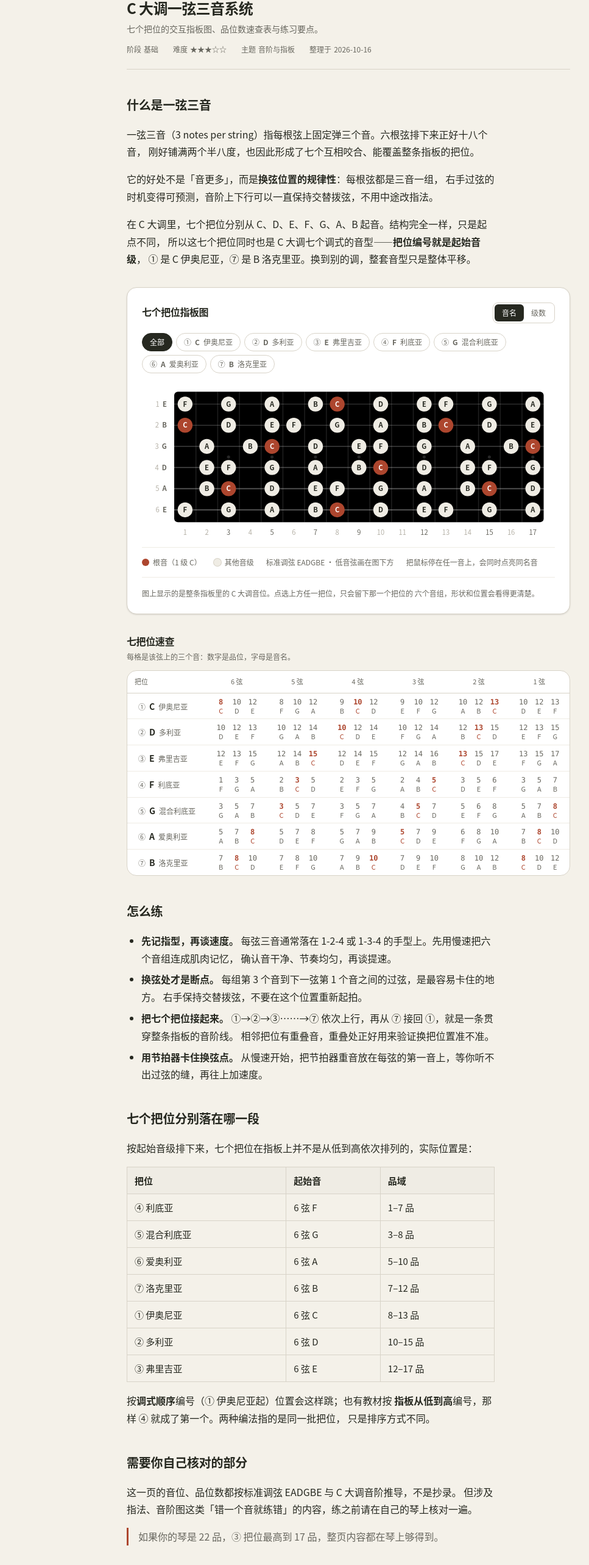
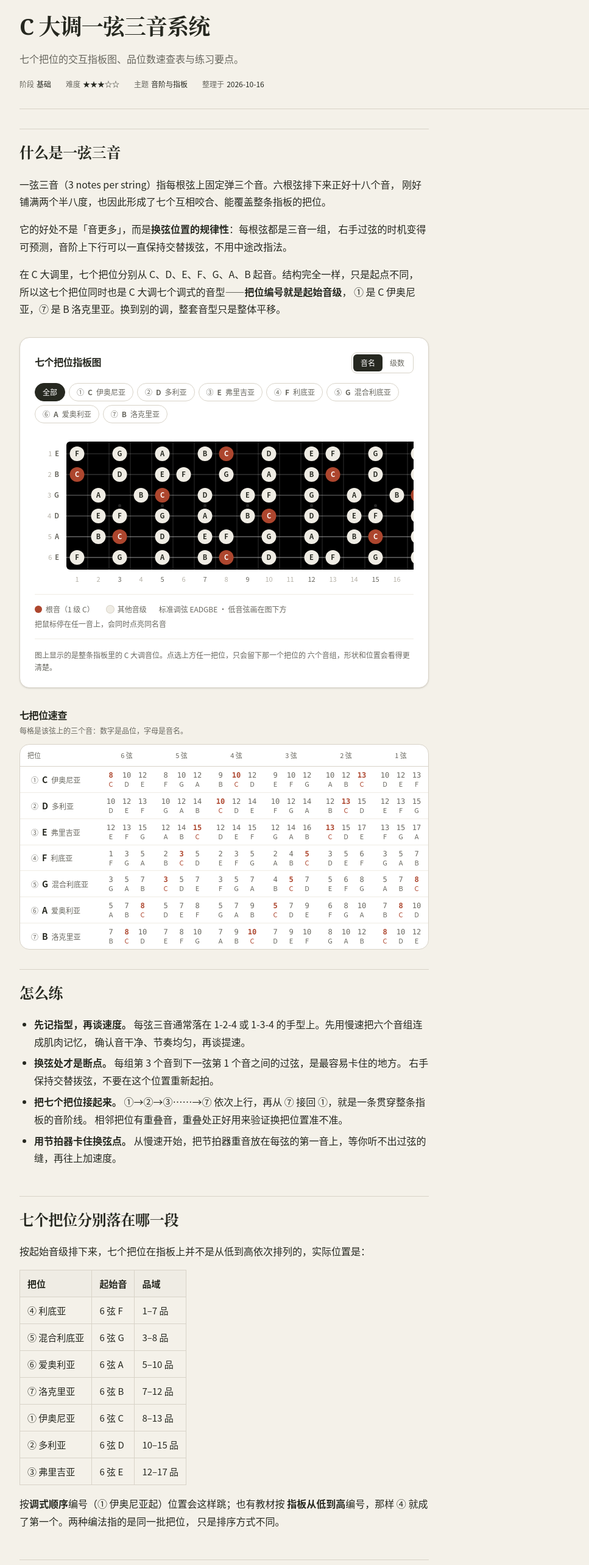
Before and after one commit to passwii/believeboyGuitar, a Next.js app: page /library/c-major-three-notes-per-string in a window 1280 px wide. Shown: the part 150-2716 px from the top of the page at 61% size, without its empty margins (68-1035 px from the left). Built offline with nearby package versions, Linux system fonts and the light colour scheme.

Commit message:
完善资料详情页正文排版与 H2 目录

```diff
--- a/app/library/[slug]/page.tsx
+++ b/app/library/[slug]/page.tsx
@@ -4,7 +4,9 @@ import Link from "next/link";
 import { notFound } from "next/navigation";
 import { lessons } from "@/content/manifest";
 import { LessonWidget } from "@/components/LessonWidget";
+import { LessonTableOfContents } from "@/components/LessonTableOfContents";
 import { splitContentSections } from "@/lib/content-sections";
+import { addLessonHeadingIds, shouldShowLessonToc } from "@/lib/content-toc";
 import { sanitizeContentHtml } from "@/lib/sanitize-content";
 
 export const dynamicParams = false;
@@ -29,41 +31,50 @@ export default async function LessonPage({ params }: { params: Promise<{ slug: s
     "utf8",
   );
   // 正文来自仓库里的 content/lessons/*.html，不是用户输入；渲染前仍按内容约定清一遍。
-  const sections = splitContentSections(sanitizeContentHtml(html));
+  const content = addLessonHeadingIds(sanitizeContentHtml(html));
+  const sections = splitContentSections(content.html);
+  const showToc = shouldShowLessonToc(content.headings);
 
   return (
-    <main className="mx-auto max-w-3xl px-5 py-10">
-      <Link href="/library" className="text-sm text-ink-500 hover:text-accent-700">
+    <main className="mx-auto w-full max-w-[1120px] px-5 py-10 sm:py-14">
+      <Link href="/library" className="text-sm text-ink-muted hover:text-accent">
         ← 资料库
       </Link>
 
-      <header className="mt-4 border-b border-ink-200 pb-6">
-        <h1 className="text-2xl font-semibold tracking-tight">{lesson.title}</h1>
-        <p className="mt-2 text-sm text-ink-700">{lesson.summary}</p>
-        <dl className="mt-4 flex flex-wrap gap-x-6 gap-y-2 text-xs">
+      <header className="mt-6 border-b border-rule pb-8">
+        <h1 className="max-w-[28em] font-display text-3xl font-semibold leading-tight tracking-tight text-balance sm:text-4xl">
+          {lesson.title}
+        </h1>
+        <p className="mt-4 max-w-[42em] text-base leading-[1.8] text-ink-muted">
+          {lesson.summary}
+        </p>
+        <dl className="mt-5 flex flex-wrap gap-x-6 gap-y-2 text-xs">
           <div className="flex gap-1">
-            <dt className="text-ink-500">阶段</dt>
-            <dd className="text-ink-700">{lesson.stage}</dd>
+            <dt className="text-ink-muted">阶段</dt>
+            <dd className="text-ink">{lesson.stage}</dd>
           </div>
           <div className="flex gap-1">
-            <dt className="text-ink-500">难度</dt>
-            <dd className="text-ink-700">
+            <dt className="text-ink-muted">难度</dt>
+            <dd className="text-ink">
               {"★".repeat(lesson.difficulty)}
               {"☆".repeat(5 - lesson.difficulty)}
             </dd>
           </div>
           <div className="flex gap-1">
-            <dt className="text-ink-500">主题</dt>
-            <dd className="text-ink-700">{lesson.topics.join(" / ")}</dd>
+            <dt className="text-ink-muted">主题</dt>
+            <dd className="text-ink">{lesson.topics.join(" / ")}</dd>
           </div>
           <div className="flex gap-1">
-            <dt className="text-ink-500">整理于</dt>
-            <dd className="text-ink-700">{lesson.updatedAt}</dd>
+            <dt className="text-ink-muted">整理于</dt>
+            <dd className="text-ink">{lesson.updatedAt}</dd>
           </div>
         </dl>
       </header>
 
-      <div className="mt-8 space-y-8">
+      <div className={`mt-8 grid gap-8 md:gap-12 ${showToc ? "md:grid-cols-[13rem_minmax(0,1fr)]" : "grid-cols-1"}`}>
+        {showToc && <LessonTableOfContents headings={content.headings} />}
+        <div className="min-w-0 max-w-[42em]">
+          <div className="space-y-8">
             {sections.map((section, index) =>
               section.kind === "prose" ? (
                 <div
@@ -77,10 +88,12 @@ export default async function LessonPage({ params }: { params: Promise<{ slug: s
             )}
           </div>
 
-      <footer className="mt-12 border-t border-ink-200 pt-6 text-xs text-ink-500">
+          <footer className="mt-12 border-t border-rule pt-6 text-xs text-ink-muted">
             <p>来源：{lesson.source}</p>
             {lesson.tags.length > 0 && <p className="mt-1">标签：{lesson.tags.join(" · ")}</p>}
           </footer>
+        </div>
+      </div>
     </main>
   );
 }
--- /dev/null
+++ b/components/LessonTableOfContents.tsx
@@ -0,0 +1,33 @@
+import type { LessonHeading } from "@/lib/content-toc";
+
+export function LessonTableOfContents({ headings }: { headings: LessonHeading[] }) {
+  const links = (
+    <ol className="space-y-1">
+      {headings.map(({ id, title }) => (
+        <li key={id}>
+          <a
+            href={`#${id}`}
+            className="block py-1 text-sm leading-relaxed text-ink-muted underline-offset-4 hover:text-accent hover:underline"
+          >
+            {title}
+          </a>
+        </li>
+      ))}
+    </ol>
+  );
+
+  return (
+    <nav aria-label="本文目录" className="min-w-0 md:sticky md:top-8 md:self-start">
+      <div className="hidden max-h-[calc(100vh-4rem)] overflow-y-auto border-l border-rule pl-4 pr-2 md:block">
+        <p className="mb-3 text-xs font-semibold tracking-widest text-ink">本文目录</p>
+        {links}
+      </div>
+      <details className="border-y border-rule bg-surface px-4 md:hidden">
+        <summary className="cursor-pointer py-3 text-sm font-semibold text-ink">
+          本文目录
+        </summary>
+        <div className="pb-4">{links}</div>
+      </details>
+    </nav>
+  );
+}
--- a/content/content.css
+++ b/content/content.css
@@ -1,21 +1,62 @@
 /* 内容区排版：只作用于 .lesson 内部，正文 HTML 不携带任何样式 */
 .lesson {
-  --lesson-measure: 68ch;
+  --lesson-measure: 42em;
+  min-width: 0;
   max-width: var(--lesson-measure);
   line-height: 1.8;
+  overflow-wrap: anywhere;
 }
 
 .lesson h2 {
-  margin-top: 2.5rem;
-  font-size: 1.25rem;
+  margin-top: 3rem;
+  padding-top: 1rem;
+  border-top: 1px solid var(--color-rule);
+  font-family: var(--font-display);
+  font-size: 1.5rem;
   font-weight: 600;
   letter-spacing: -0.01em;
 }
 
 .lesson h3 {
-  margin-top: 1.75rem;
-  font-size: 1.05rem;
+  margin-top: 2rem;
+  font-size: 1.125rem;
   font-weight: 600;
+}
+
+.lesson h2,
+.lesson h3 {
+  scroll-margin-top: 2rem;
+}
+
+.lesson > h2:first-child {
+  margin-top: 0;
+}
+
+.lesson a {
+  color: var(--color-accent);
+  text-decoration: underline;
+  text-decoration-thickness: 1px;
+  text-underline-offset: 0.2em;
+}
+
+.lesson a:hover {
+  text-decoration-thickness: 2px;
+}
+
+.lesson figure {
+  margin-top: 1.5rem;
+}
+
+.lesson img {
+  display: block;
+  max-width: 100%;
+  height: auto;
+}
+
+.lesson figcaption {
+  margin-top: 0.5rem;
+  font-size: 0.875rem;
+  color: var(--color-ink-muted);
 }
 
 .lesson p,
@@ -50,32 +91,50 @@
 .lesson code {
   font-family: var(--font-mono);
   font-size: 0.9em;
-  background-color: var(--color-ink-100);
+  background-color: var(--color-surface-muted);
   padding: 0.1em 0.35em;
   border-radius: 0.25rem;
 }
 
 .lesson table {
+  display: block;
   width: 100%;
+  max-width: 100%;
+  overflow-x: auto;
   border-collapse: collapse;
   font-size: 0.9375rem;
+  overflow-wrap: normal;
+}
+
+.lesson blockquote {
+  border-left: 3px solid var(--color-accent);
+  background-color: var(--color-surface);
+  padding: 0.75rem 1rem;
+  color: var(--color-ink-muted);
+}
+
+.lesson blockquote > :first-child {
+  margin-top: 0;
+}
+
+@media (max-width: 640px) {
+  .lesson table {
+    display: block;
+    max-width: 100%;
+    overflow-x: auto;
+    overscroll-behavior-x: contain;
+  }
 }
 
 .lesson th,
 .lesson td {
-  border: 1px solid var(--color-ink-200);
+  border: 1px solid var(--color-rule);
   padding: 0.5rem 0.75rem;
   text-align: left;
   vertical-align: top;
 }
 
 .lesson th {
-  background-color: var(--color-ink-100);
+  background-color: var(--color-surface-muted);
   font-weight: 600;
 }
-
-.lesson blockquote {
-  border-left: 3px solid var(--color-accent-600);
-  padding-left: 1rem;
-  color: var(--color-ink-700);
-}
--- /dev/null
+++ b/lib/content-toc.ts
@@ -0,0 +1,51 @@
+export type LessonHeading = { id: string; title: string };
+
+const BASIC_ENTITIES: Record<string, string> = {
+  amp: "&",
+  lt: "<",
+  gt: ">",
+  quot: '"',
+  apos: "'",
+  nbsp: " ",
+};
+
+function headingText(html: string): string {
+  return html
+    .replace(/<[^>]*>/g, "")
+    .replace(
+      /&(#x[0-9a-f]+|#\d+|amp|lt|gt|quot|apos|nbsp);/gi,
+      (entity, value: string) => {
+        if (!value.startsWith("#")) return BASIC_ENTITIES[value.toLowerCase()];
+        const hex = value[1].toLowerCase() === "x";
+        const codePoint = Number.parseInt(value.slice(hex ? 2 : 1), hex ? 16 : 10);
+        return codePoint <= 0x10ffff ? String.fromCodePoint(codePoint) : entity;
+      },
+    )
+    .replace(/\s+/g, " ")
+    .trim();
+}
+
+// 仅处理 sanitizeContentHtml 清理过的仓库正文，非通用 HTML 解析或清理器。
+export function addLessonHeadingIds(html: string): {
+  html: string;
+  headings: LessonHeading[];
+} {
+  const headings: LessonHeading[] = [];
+  const result = html.replace(
+    /<h2\b([^>]*)>([\s\S]*?)<\/h2\s*>/gi,
+    (_, attributes: string, body: string) => {
+      const id = `lesson-heading-${headings.length + 1}`;
+      const withoutId = attributes
+        .replace(/\sid\s*=\s*(?:"[^"]*"|'[^']*'|[^\s>]+)/gi, "")
+        .trimEnd();
+      headings.push({ id, title: headingText(body) });
+      return `<h2${withoutId} id="${id}">${body}</h2>`;
+    },
+  );
+
+  return { html: result, headings };
+}
+
+export function shouldShowLessonToc(headings: LessonHeading[]): boolean {
+  return headings.length >= 6;
+}
```
Also changed, not shown: 1 other file (tests, documents, lock files or other folders). Lines whose indentation alone changed are shown as unchanged.
